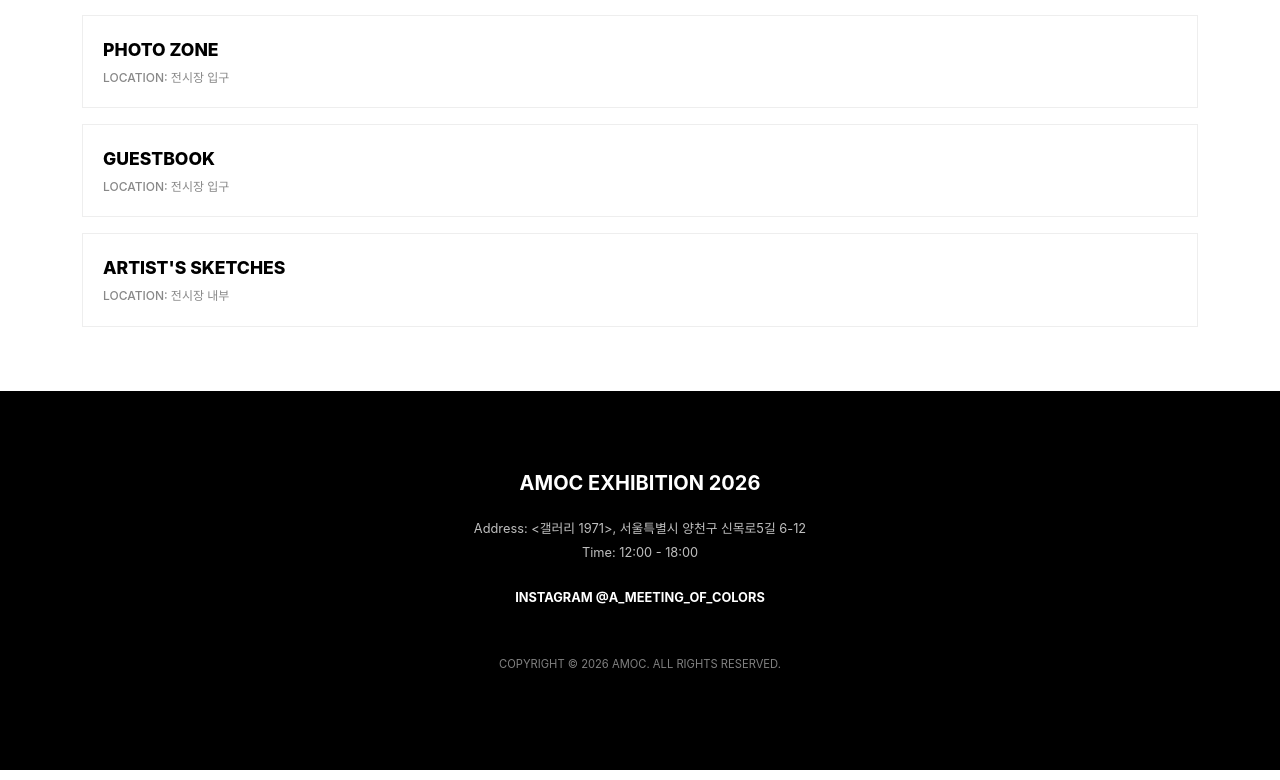
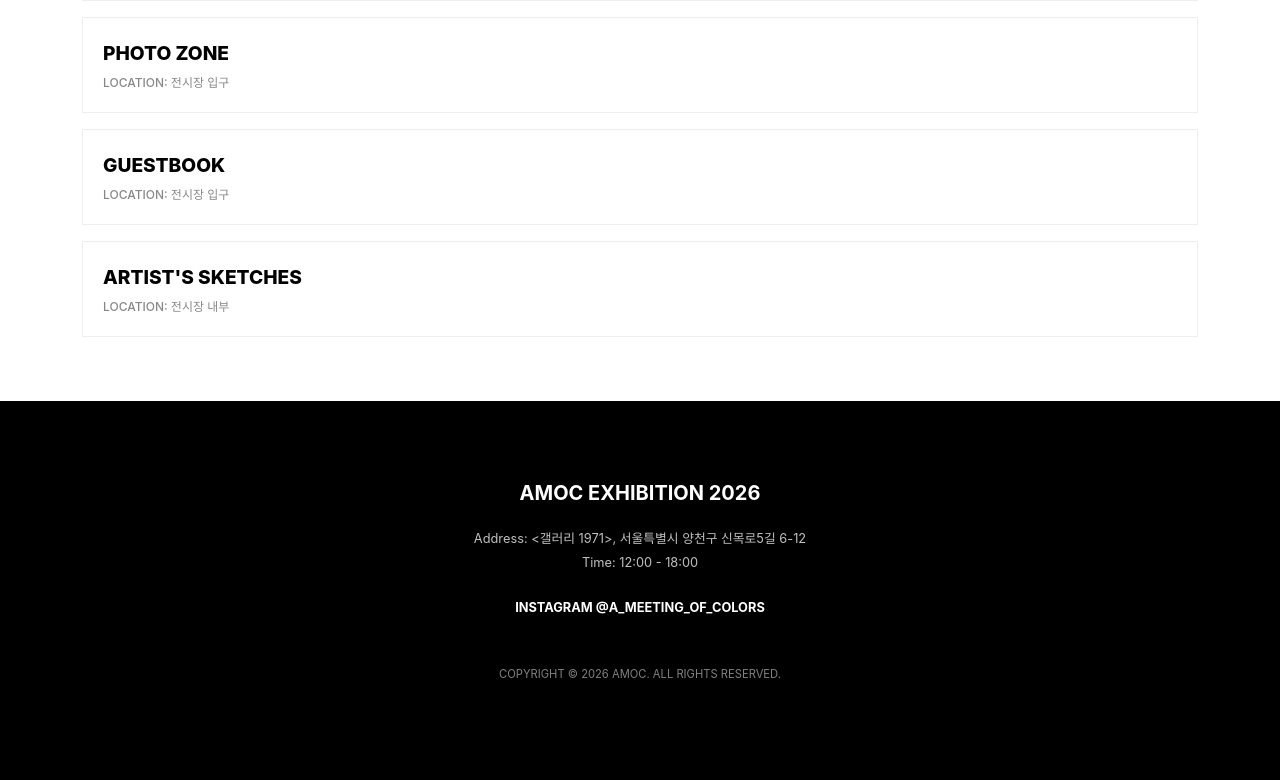
Before and after one commit to KyleKL/AMOC, a Flask app: page /experience in a window 1280 px wide. Shown: the part 1294-2074 px from the top of the page. Run offline with Flask 3, Linux system fonts and the light colour scheme; some web fonts are replaced.

Commit message:
Update experience.html 3.2

```diff
--- a/templates/experience.html
+++ b/templates/experience.html
@@ -11,7 +11,7 @@
         .exp-card { border: 1px solid #eee; border-radius: 0; margin-bottom: 1rem; }
         .exp-title-btn {
             width: 100%; text-align: left; background: none; border: none;
-            padding: 20px; font-weight: 800; font-size: 1.1rem;
+            padding: 20px; font-weight: 800; font-size: 1.2rem;
             display: flex; justify-content: space-between; align-items: center;
         }
         .exp-location { font-size: 0.75rem; color: #888; font-weight: 500; margin-top: 4px; display: block; }
```
